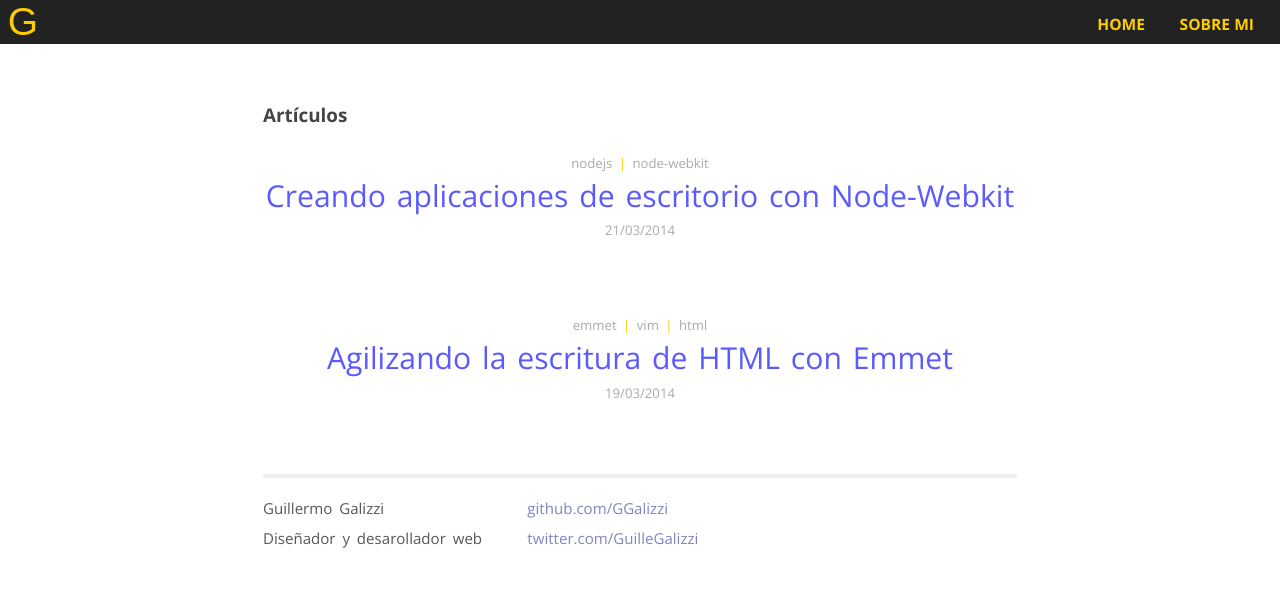
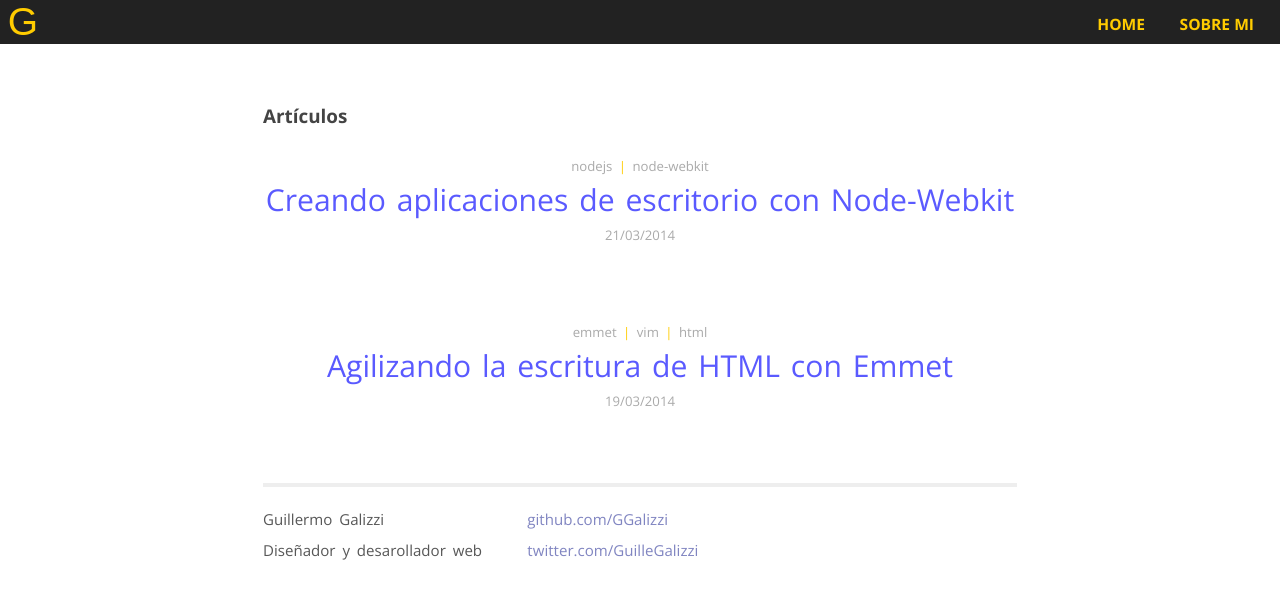
Before and after one commit to GGalizzi/ggalizzi.github.io_old, a Jekyll site: the page built from index.html, in a window 1280 px wide. Shown: the top 599 px of the page. Built offline with Jekyll 4.4.1, drawn with Linux system fonts in a browser that asks for light colours; some web fonts are replaced; Markdown is read by kramdown in place of the engine named in the settings.

Commit message:
Even some more line-height changes.

```diff
--- a/css/main.css
+++ b/css/main.css
@@ -337,6 +337,7 @@
 @media all and (min-width: 650px) {
   .site {
     font-size: 1rem;
+    line-height: 1.6em;
   }
 }
 
@@ -347,7 +348,6 @@
     padding: none;
     margin: 3em auto 2em;
     word-spacing: 2px;
-    line-height: 1.55em;
   }
 
   .title {
@@ -362,6 +362,7 @@
     max-width: 42em;
     font-size: 145%;
     word-spacing: 3px;
+    line-height: 1.65em;
   }
 
   .post {
```
